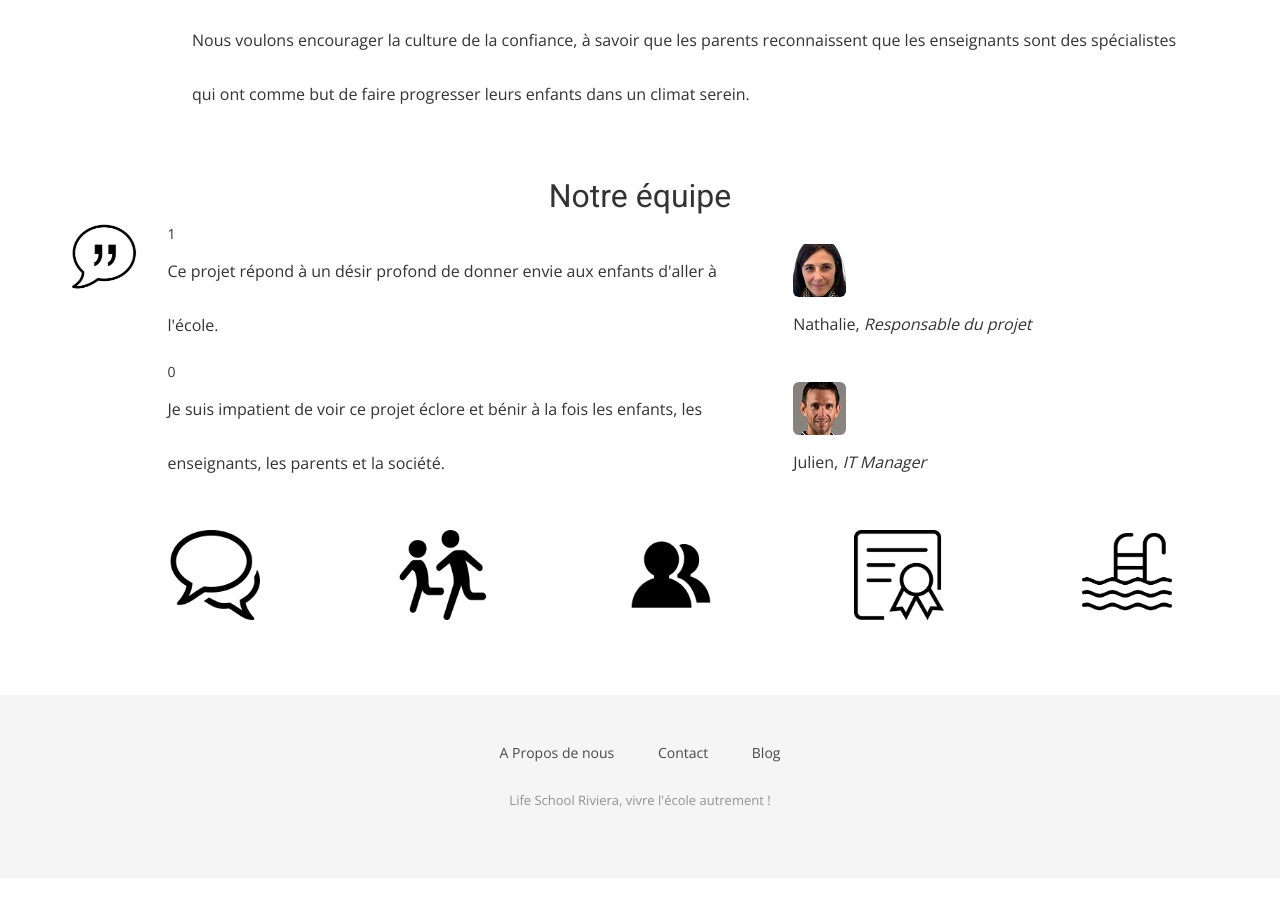
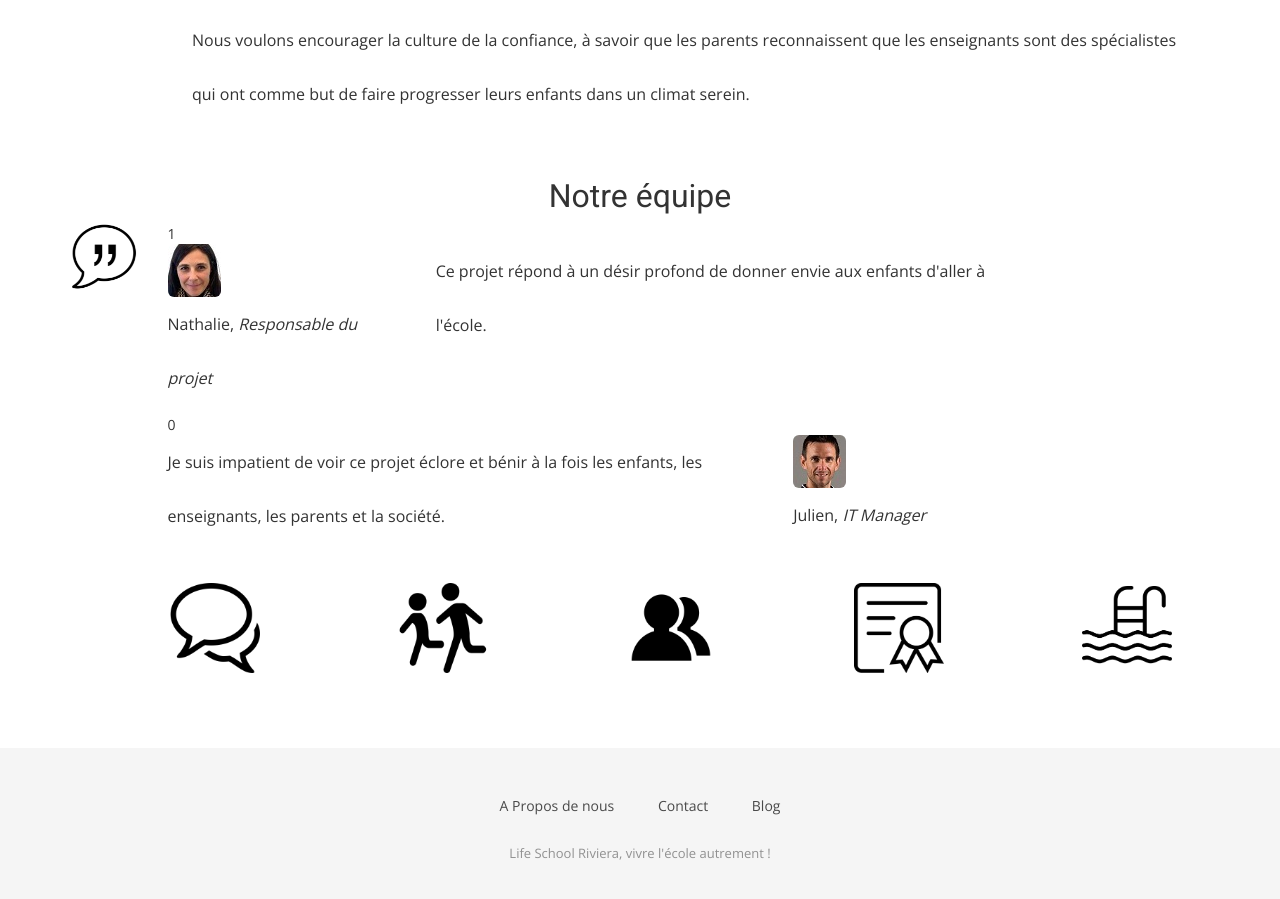
Before and after one commit to midjoule/lifeschool, a Jekyll site: the page built from index.html, in a window 1280 px wide and 900 px high, scrolled down 9380 px. Built offline with Jekyll 4.4.1, drawn with Linux system fonts in a browser that asks for light colours; nearby versions of some CDN libraries; some web fonts are replaced; before the commit the page ends 10258 px from its top, so only the background shows below that.

Commit message:
Update index.html

```diff
--- a/index.html
+++ b/index.html
@@ -210,11 +210,11 @@ permalink: /
       </div>
       <div class="col-md-11">
         {% for tm in site.data.team %}
-        {{ forloop.index | modulo:2 }}
+        {% assign num = forloop.index | modulo:2 %}
+        {{ num }}
         <div class="row">
-        {% if forloop.index | modulo:2 == 0 %}
+        {% if num == 0 %}
           <div class="col-md-7">
-
             <p>{{ tm.testimonial }}</p>
           </div>
           <div class="col-md-4">
```
